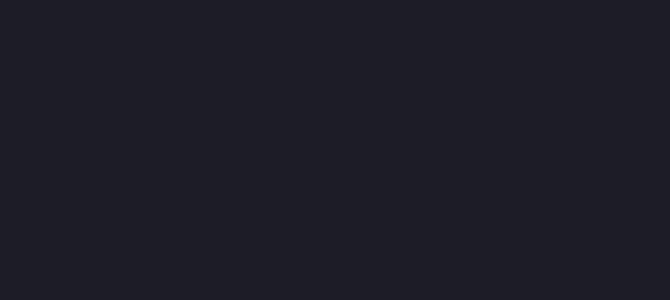
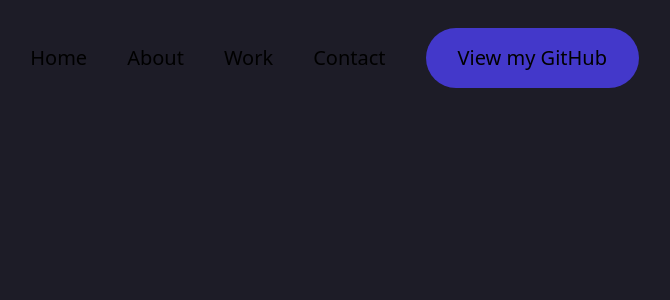
Before and after one commit to benbaessler/my-portfolio, a Next.js app: page / in a window 1280 px wide. Shown: the top 300 px of the page, without its empty margins (601-1271 px from the left). Built offline with nearby package versions, Linux system fonts and the light colour scheme.

Commit message:
feat: add navbar

```diff
--- /dev/null
+++ b/src/pages/components/Navbar.tsx
@@ -0,0 +1,31 @@
+import type { FC } from "react";
+import Link from "next/link";
+
+const Navbar: FC = () => {
+  return (
+    <nav className="fixed top-0 right-0 py-7 px-10 space-x-10 text-xl">
+      {[
+        ["Home", "#home"],
+        ["About", "#about"],
+        ["Work", "#work"],
+        ["Contact", "#contact"],
+      ].map(([title, href]) => (
+        <Link href={href} key={title}>
+          <span className="cursor-pointer hover:text-sky-400 transition-colors duration-200">
+            {title}
+          </span>
+        </Link>
+      ))}
+      <a
+        href="https://github.com/benbaessler"
+        target="_blank"
+        rel="noopener noreferrer"
+        className="inline-block bg-indigo-700 px-8 py-4 rounded-full transition-colors duration-200 hover:bg-indigo-800"
+      >
+        View my GitHub
+      </a>
+    </nav>
+  );
+};
+
+export default Navbar;
--- a/src/pages/index.tsx
+++ b/src/pages/index.tsx
@@ -1,8 +1,12 @@
 import Image from "next/image";
 import { Inter } from "next/font/google";
+
+import Navbar from "./components/Navbar";
 
 const inter = Inter({ subsets: ["latin"] });
 
 export default function Home() {
-  return <main></main>;
+  return <main>
+    <Navbar />
+  </main>;
 }
```
